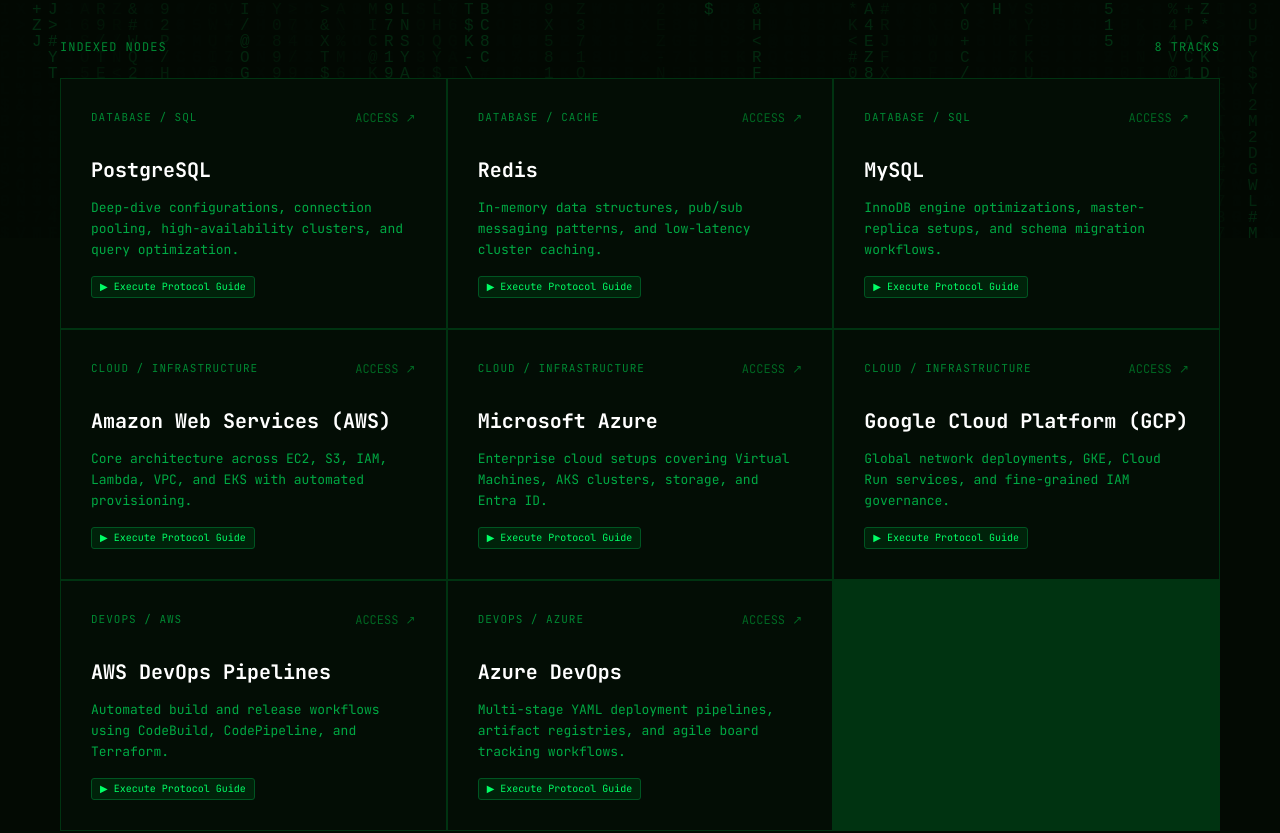
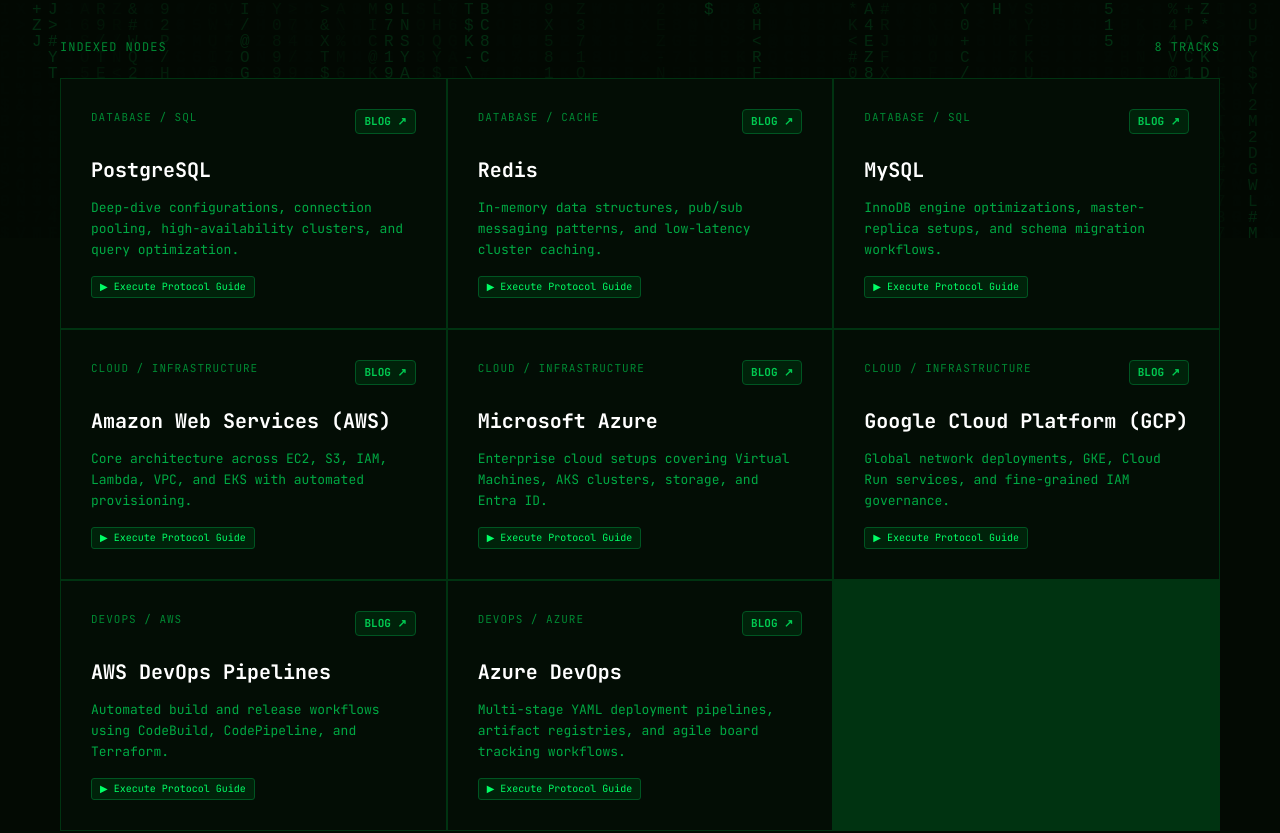
Before and after one commit to sudlo/sudlo2026, a plain HTML site: page index.html in a window 1280 px wide. Shown: the part 562-1395 px from the top of the page. Drawn offline with Linux system fonts and the light colour scheme.

Commit message:
Enhance external link styles and add blog references
Updated external link styles and added blog links to cards.

```diff
--- a/index.html
+++ b/index.html
@@ -96,9 +96,15 @@
         .grid { display: grid; grid-template-columns: repeat(auto-fill, minmax(320px, 1fr)); gap: 2px; background-color: #003311; border: 1px solid #003311; margin-bottom: 60px; }
         .card { background-color: #030d05; padding: 30px; position: relative; transition: all 0.2s; display: flex; flex-direction: column; justify-content: space-between; cursor: pointer; }
         .card:hover { background-color: #061a0b; border-left: 3px solid #00ff66; }
+
         .card-top { display: flex; justify-content: space-between; align-items: start; margin-bottom: 20px; }
-        .external-link { color: #006622; font-size: 12px; }
-        .card:hover .external-link { color: #00ff66; }
+
+        /* Fixed external-link styles so it behaves like a real clickable link button */
+        .external-link {
+            background: #00220a; border: 1px solid #005522; color: #00cc52; padding: 3px 8px; border-radius: 4px; font-size: 11px; font-weight: bold; transition: all 0.2s;
+        }
+        .external-link:hover { background: #00ff66; color: #030a03; border-color: #00ff66; box-shadow: 0 0 8px #00ff66; }
+
         .card-meta { font-size: 11px; text-transform: uppercase; letter-spacing: 1px; color: #008833; margin-bottom: 8px; }
         .card-title { font-size: 20px; font-weight: 700; color: #ffffff; margin-bottom: 12px; }
         .card-description { font-size: 13px; color: #00aa44; }
@@ -178,7 +184,10 @@
 
                 <div class="card" data-keywords="postgresql database sql tuning replication postgres" onclick="openTutorial('PostgreSQL Architecture & Tuning', ['Configure connection pooling via pgBouncer to handle concurrent client requests.', 'Optimize slow queries using <code>EXPLAIN ANALYZE</code>.', 'Set up streaming replication by configuring <code>wal_level = replica</code> in postgresql.conf.', 'Automate daily backups using <code>pg_dump</code> scripts.'])">
                     <div>
-                        <div class="card-top"><div class="card-meta">DATABASE / SQL</div><span class="external-link">ACCESS ↗</span></div>
+                        <div class="card-top">
+                            <div class="card-meta">DATABASE / SQL</div>
+                            <a href="https://dev.to/sudlo2014" target="_blank" class="external-link" onclick="event.stopPropagation();">BLOG ↗</a>
+                        </div>
                         <h2 class="card-title">PostgreSQL</h2>
                         <p class="card-description">Deep-dive configurations, connection pooling, high-availability clusters, and query optimization.</p>
                     </div>
@@ -187,7 +196,10 @@
 
                 <div class="card" data-keywords="redis cache memory nosql datastore" onclick="openTutorial('Redis In-Memory Caching & Pub/Sub', ['Install Redis server and bind configuration to local network interfaces.', 'Configure memory eviction policies (e.g., <code>allkeys-lru</code>) to prevent crashes.', 'Implement session caching layers using Redis keys with TTL limits.'])">
                     <div>
-                        <div class="card-top"><div class="card-meta">DATABASE / CACHE</div><span class="external-link">ACCESS ↗</span></div>
+                        <div class="card-top">
+                            <div class="card-meta">DATABASE / CACHE</div>
+                            <a href="https://dev.to/sudlo2014" target="_blank" class="external-link" onclick="event.stopPropagation();">BLOG ↗</a>
+                        </div>
                         <h2 class="card-title">Redis</h2>
                         <p class="card-description">In-memory data structures, pub/sub messaging patterns, and low-latency cluster caching.</p>
                     </div>
@@ -196,7 +208,10 @@
 
                 <div class="card" data-keywords="mysql database relational innodb storage" onclick="openTutorial('MySQL InnoDB Tuning & Replication', ['Tune InnoDB buffer pool size to roughly 70-80% of server RAM.', 'Establish master-replica replication channels to offload heavy read traffic.', 'Execute routine index maintenance and monitor slow query logs.'])">
                     <div>
-                        <div class="card-top"><div class="card-meta">DATABASE / SQL</div><span class="external-link">ACCESS ↗</span></div>
+                        <div class="card-top">
+                            <div class="card-meta">DATABASE / SQL</div>
+                            <a href="https://dev.to/sudlo2014" target="_blank" class="external-link" onclick="event.stopPropagation();">BLOG ↗</a>
+                        </div>
                         <h2 class="card-title">MySQL</h2>
                         <p class="card-description">InnoDB engine optimizations, master-replica setups, and schema migration workflows.</p>
                     </div>
@@ -205,7 +220,10 @@
 
                 <div class="card" data-keywords="aws amazon web services ec2 s3 lambda vpc cloud" onclick="openTutorial('AWS Core Infrastructure Deployment', ['Design secure multi-AZ VPCs with public/private subnets and NAT gateways.', 'Provision EC2 application instances or container workloads on Amazon EKS.', 'Manage secure access permissions using granular IAM roles and security groups.'])">
                     <div>
-                        <div class="card-top"><div class="card-meta">CLOUD / INFRASTRUCTURE</div><span class="external-link">ACCESS ↗</span></div>
+                        <div class="card-top">
+                            <div class="card-meta">CLOUD / INFRASTRUCTURE</div>
+                            <a href="https://dev.to/sudlo2014" target="_blank" class="external-link" onclick="event.stopPropagation();">BLOG ↗</a>
+                        </div>
                         <h2 class="card-title">Amazon Web Services (AWS)</h2>
                         <p class="card-description">Core architecture across EC2, S3, IAM, Lambda, VPC, and EKS with automated provisioning.</p>
                     </div>
@@ -214,7 +232,10 @@
 
                 <div class="card" data-keywords="azure microsoft cloud vms aks storage entra id" onclick="openTutorial('Microsoft Azure Cloud Architecture', ['Configure Azure Resource Groups and Virtual Networks with customized subnets.', 'Deploy and manage Azure Kubernetes Service (AKS) clusters.', 'Secure enterprise environments using Microsoft Entra ID and RBAC roles.'])">
                     <div>
-                        <div class="card-top"><div class="card-meta">CLOUD / INFRASTRUCTURE</div><span class="external-link">ACCESS ↗</span></div>
+                        <div class="card-top">
+                            <div class="card-meta">CLOUD / INFRASTRUCTURE</div>
+                            <a href="https://dev.to/sudlo2014" target="_blank" class="external-link" onclick="event.stopPropagation();">BLOG ↗</a>
+                        </div>
                         <h2 class="card-title">Microsoft Azure</h2>
                         <p class="card-description">Enterprise cloud setups covering Virtual Machines, AKS clusters, storage, and Entra ID.</p>
                     </div>
@@ -223,7 +244,10 @@
 
                 <div class="card" data-keywords="gcp google cloud platform compute gke iam run" onclick="openTutorial('Google Cloud Platform (GCP) Deployment', ['Initialize GCP projects and configure Virtual Private Cloud networks.', 'Deploy serverless applications rapidly using Google Cloud Run services.', 'Manage container deployments with Google Kubernetes Engine (GKE).'])">
                     <div>
-                        <div class="card-top"><div class="card-meta">CLOUD / INFRASTRUCTURE</div><span class="external-link">ACCESS ↗</span></div>
+                        <div class="card-top">
+                            <div class="card-meta">CLOUD / INFRASTRUCTURE</div>
+                            <a href="https://dev.to/sudlo2014" target="_blank" class="external-link" onclick="event.stopPropagation();">BLOG ↗</a>
+                        </div>
                         <h2 class="card-title">Google Cloud Platform (GCP)</h2>
                         <p class="card-description">Global network deployments, GKE, Cloud Run services, and fine-grained IAM governance.</p>
                     </div>
@@ -232,7 +256,10 @@
 
                 <div class="card" data-keywords="aws devops pipelines codebuild codepipeline terraform automation" onclick="openTutorial('AWS DevOps CI/CD Automation Pipelines', ['Write Infrastructure-as-Code using Terraform templates.', 'Configure source version control repositories.', 'Build automated compilation scripts using AWS CodeBuild and CodePipeline.'])">
                     <div>
-                        <div class="card-top"><div class="card-meta">DEVOPS / AWS</div><span class="external-link">ACCESS ↗</span></div>
+                        <div class="card-top">
+                            <div class="card-meta">DEVOPS / AWS</div>
+                            <a href="https://dev.to/sudlo2014" target="_blank" class="external-link" onclick="event.stopPropagation();">BLOG ↗</a>
+                        </div>
                         <h2 class="card-title">AWS DevOps Pipelines</h2>
                         <p class="card-description">Automated build and release workflows using CodeBuild, CodePipeline, and Terraform.</p>
                     </div>
@@ -241,7 +268,10 @@
 
                 <div class="card" data-keywords="azure devops pipelines yaml boards repos artifacts" onclick="openTutorial('Azure DevOps YAML Pipelines & Boards', ['Set up Azure Repos and configure branching policies.', 'Create multi-stage <code>azure-pipelines.yml</code> files for build and deployment workflows.', 'Track project tasks and agile boards.'])">
                     <div>
-                        <div class="card-top"><div class="card-meta">DEVOPS / AZURE</div><span class="external-link">ACCESS ↗</span></div>
+                        <div class="card-top">
+                            <div class="card-meta">DEVOPS / AZURE</div>
+                            <a href="https://dev.to/sudlo2014" target="_blank" class="external-link" onclick="event.stopPropagation();">BLOG ↗</a>
+                        </div>
                         <h2 class="card-title">Azure DevOps</h2>
                         <p class="card-description">Multi-stage YAML deployment pipelines, artifact registries, and agile board tracking workflows.</p>
                     </div>
@@ -314,7 +344,7 @@
             }
 
             resultsPanel.style.display = 'block';
-            answerBody.innerHTML = `<p>Filtering matrix nodes matching query: "<strong>${input}</strong>"... Click any matching node below for the protocol guide.</p>`;
+            answerBody.innerHTML = `<p>Filtering matrix nodes matching query: "<strong>${input}</strong>"... Click the highlighted [BLOG ↗] buttons to open external tracks or click the card background for structural protocol execution steps.</p>`;
 
             for (let i = 0; i < cards.length; i++) {
                 let keywords = cards[i].getAttribute('data-keywords');
```
